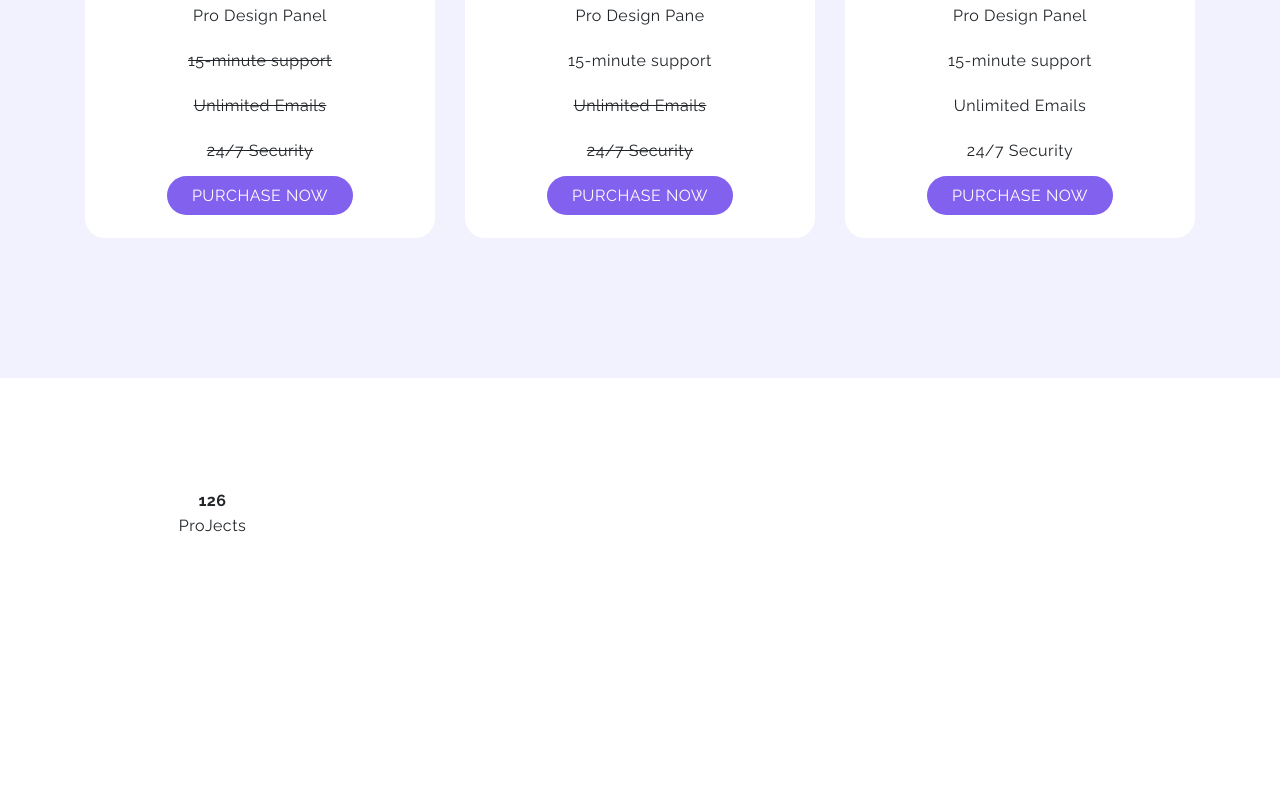
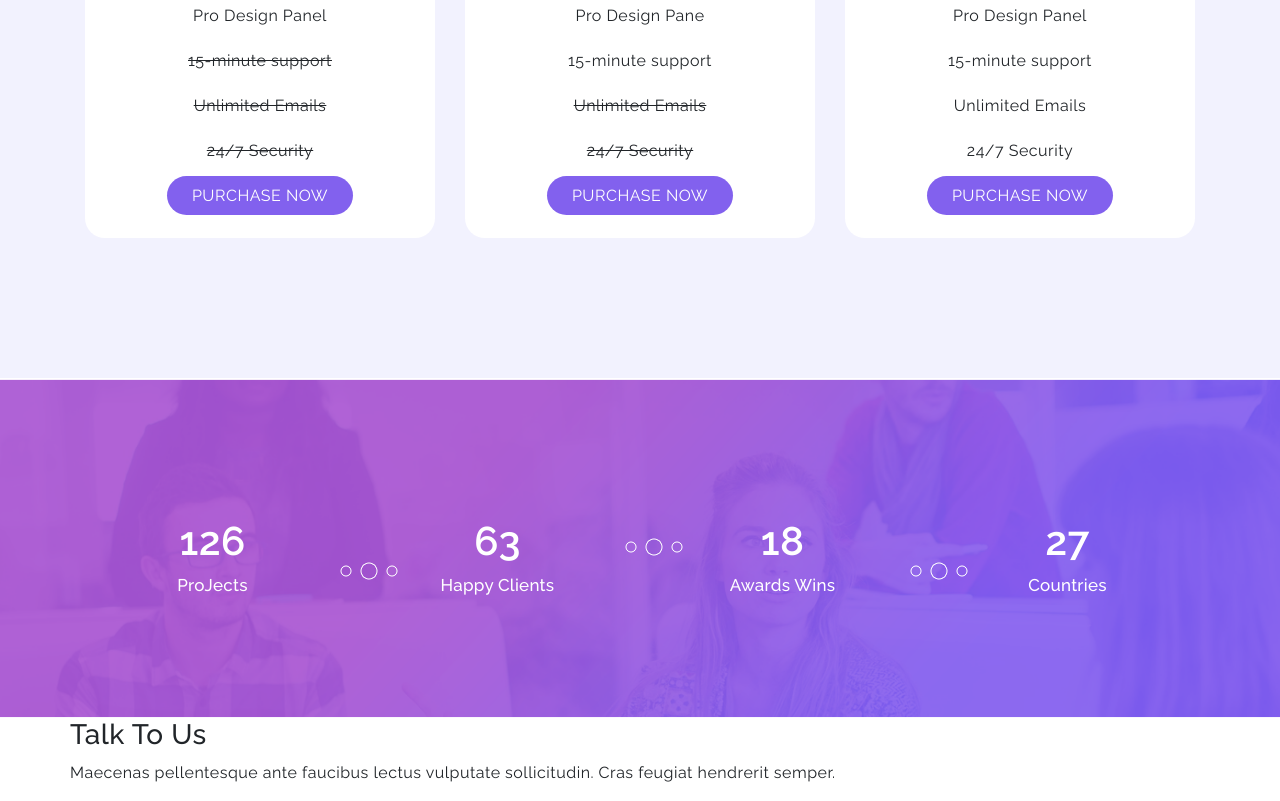
Before and after one commit to daophanquochoai-doctor/project-mini-2, a plain HTML site: page index.html in a window 1280 px wide. Shown: the part 3949-4750 px from the top of the page. Before the commit the page ends 4597 px from the top, so only its background shows below. Drawn offline with nearby package versions, Linux system fonts and the light colour scheme; files whose address does not match are found by name.

Commit message:
sucess time

```diff
--- a/assets/css/stypes.css
+++ b/assets/css/stypes.css
@@ -435,8 +435,105 @@
 
 /* Section-8  */
 .section-8{
-    padding: 110px 0px;
-    background-image: url(../images/circle-dec-section-8.png);
+    background-image: url(../images/fun-facts-bg-section-8.png);
     width: 100%;
+    background-repeat: no-repeat;
+    background-size: cover;
+}
+
+.section-8 .inner-item{
+    position: relative;
+    text-align: center;
+    -webkit-transition: all 0.3s ease 0s;
+    -moz-transition: all 0.3s ease 0s;
+    -o-transition: all 0.3s ease 0s;
+    transition: all 0.3s ease 0s;
+}
+
+.section-8 .decor::after{
+    content: '';
+    position: absolute;
+    background: url(../images/circle-dec-section-8.png) center center no-repeat;
+    width: 70%;
+    height: 32px;
+    top: 52%;
+    left: 70%;
+    -webkit-transition: all 0.3s ease 0s;
+    -moz-transition: all 0.3s ease 0s;
+    -o-transition: all 0.3s ease 0s;
+    transition: all 0.3s ease 0s;
+    z-index: 10;
+}
+
+.section-8 .decor2::after{
+    content: '';
+    position: absolute;
+    background: url(../images/circle-dec-section-8.png) center center no-repeat;
+    width: 70%;
+    height: 32px;
+    top: 45%;
+    left: 70%;
+    -webkit-transition: all 0.3s ease 0s;
+    -moz-transition: all 0.3s ease 0s;
+    -o-transition: all 0.3s ease 0s;
+    transition: all 0.3s ease 0s;
+    z-index: 10;
+}
+
+.section-8 .inner-wrap strong{
+    display: block;
+    text-align: center;
+    font-weight: 600;
+    font-size: 2.5rem;
+    letter-spacing: 0.25px;
+    margin-bottom: 20px;
+    color: #FFFFFF;
+    margin-top: 150px;
+}
+
+.section-8 .inner-wrap span{
+    display: block;
+    text-align: center;
+    color: #fff;
+    font-weight: 500;
+    font-size: 17px;
+    letter-spacing: 0.25px;
+    margin-bottom: 120px;
+}
+
+.section-8 .inner:hover{
+    margin-top: -10px;
+}
+
+@media (max-width:991.98px ){
+    .section-8 .decor2::after{
+        display: none;
+    }
+    .section-8 .decor::after{
+        display: none;
+    }
+    .section-8 .inner-wrap span{
+        margin-bottom: 0px;
+    }
+    .section-8 .inner-item3 strong,
+    .section-8 .inner-item4 strong{
+        margin-top: 50px;
+    }
+    .section-8 .inner-item3 span,
+    .section-8 .inner-item4 span{
+        margin-bottom: 120px;
+    }
+}
+
+@media (max-width:776.98px ){
+    .section-8 .inner strong{
+        margin-top: 50px;
+    }
+    .section-8 .inner span{
+        margin-bottom: 0px;
+    }
+    .section-8 .inner-item4 span{
+        margin-bottom: 50px;
+    }
 }
 /* End Section-8  */
--- a/index.html
+++ b/index.html
@@ -399,15 +399,54 @@
         <div class="container">
             <div class="inner-wrap">
                 <div class="row">
-                    <div class="col-12 col-md-6 col-lg-3 d-flex flex-column justify-content-center align-items-center">
-                        <strong>126</strong>
-                        <span>ProJects</span>
+                    <div class="col-12 col-md-6 col-lg-3 decor">
+                        <div class="inner-item1 inner">
+                            <div class="content">
+                                <strong>126</strong>
+                                <span>ProJects</span>
+                            </div>
+                        </div>
+                    </div>
+                    <div class="col-12 col-md-6 col-lg-3 decor2">
+                        <div class="inner-item2 inner">
+                            <strong>63</strong>
+                            <span>Happy Clients</span>
+                        </div>
+                    </div>
+                    <div class="col-12 col-md-6 col-lg-3 decor">
+                        <div class="inner-item3 inner">
+                            <strong>18</strong>
+                            <span>Awards Wins</span>
+                        </div>
+                    </div>
+                    <div class="col-12 col-md-6 col-lg-3">
+                        <div class="inner-item4 inner">
+                            <strong>27</strong>
+                            <span>Countries</span>
+                        </div>
                     </div>
                 </div>
             </div>
         </div>
     </div>
     <!-- End Section-8  -->
+
+    <!-- Section-9  -->
+    <div class="section-9">
+        <div class="container">
+            <div class="inner-wrap">
+                <div class="row">
+                    <div class="tiile">
+                        <h3>Talk To Us</h3>
+                        <p>Maecenas pellentesque ante faucibus lectus vulputate sollicitudin. Cras feugiat hendrerit semper.</p>
+                    </div>
+
+                </div>
+            </div>
+        </div>
+    </div>
+    <!-- End Section-9  -->
+
     <!-- bootstrap -->
     <script src="https://cdn.jsdelivr.net/npm/jquery@3.5.1/dist/jquery.slim.min.js"
         integrity="sha384-DfXdz2htPH0lsSSs5nCTpuj/zy4C+OGpamoFVy38MVBnE+IbbVYUew+OrCXaRkfj" crossorigin="anonymous">
```
